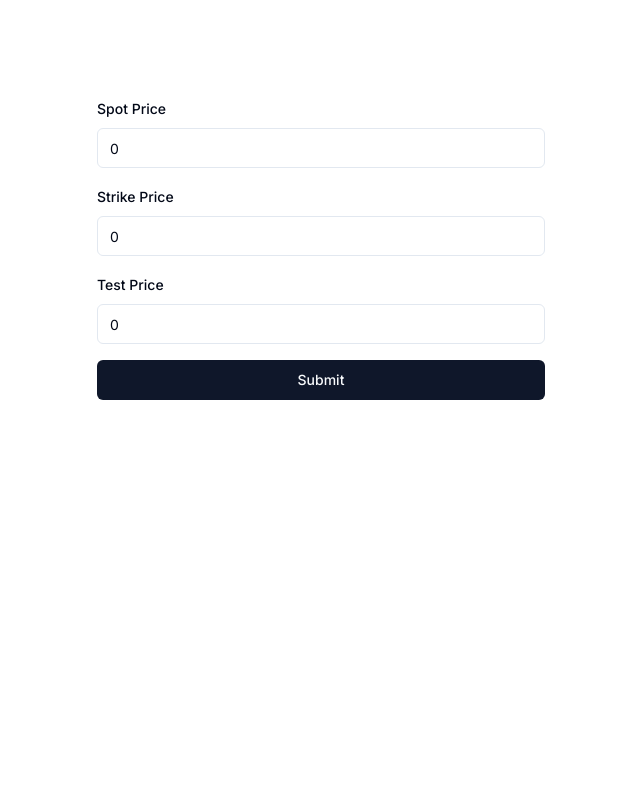
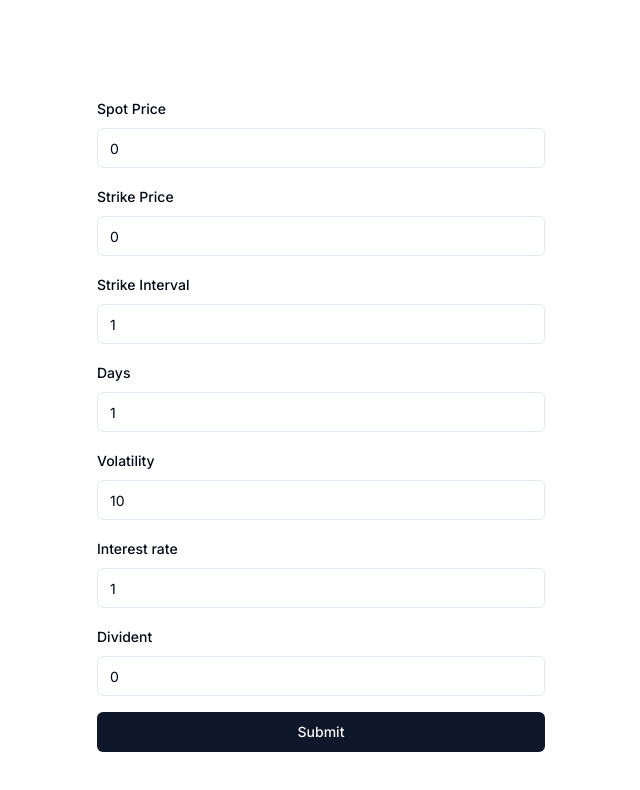
Before and after one commit to JanKomis/optionCalculator, a Next.js app: page /calculator in a window 1280 px wide. Shown: the top 790 px of the page, without its empty margins (319-959 px from the left). Built offline with nearby package versions, Linux system fonts and the light colour scheme.

Commit message:
add all inputs

```diff
--- a/components/calculator/CalculateForm.tsx
+++ b/components/calculator/CalculateForm.tsx
@@ -14,24 +14,61 @@ import { Input } from "@/components/ui/input";
 import { Button } from "@/components/ui/button";
 
 const items = [
-  { name: "spotPrice", label: "Spot Price", schema: z.coerce.number() },
-  { name: "strikePrice", label: "Strike Price", schema: z.coerce.number() },
-  { name: "testPrice", label: "Test Price", schema: z.coerce.number() },
+  {
+    name: "spotPrice",
+    label: "Spot Price",
+    schema: z.coerce.number(),
+    default: 0,
+  },
+  {
+    name: "strikePrice",
+    label: "Strike Price",
+    schema: z.coerce.number(),
+    default: 0,
+  },
+  {
+    name: "strikeInterval",
+    label: "Strike Interval",
+    schema: z.coerce.number(),
+    default: 1,
+  },
+  { name: "days", label: "Days", schema: z.coerce.number(), default: 1,},
+  {
+    name: "volatility",
+    label: "Volatility",
+    schema: z.coerce.number(),
+    default: 10,
+  },
+  {
+    name: "interestRate",
+    label: "Interest rate",
+    schema: z.coerce.number(),
+    default: 1,
+  },
+  {
+    name: "divident",
+    label: "Divident",
+    schema: z.coerce.number(),
+    default: 0,
+  },
 ];
 
-const formSchema = z.object(items.reduce((final, item) => {
-  final[item.name] = item.schema;
+const formSchema = z.object(
+  items.reduce((final, item) => {
+    final[item.name] = item.schema;
+    return final;
+  }, {})
+);
+
+const defaultValues2 = items.reduce((final, item) => {
+  final[item.name] = item.default;
   return final;
-}, {}));
+}, {});
 
 export default function CalculateForm() {
   const form = useForm<z.infer<typeof formSchema>>({
     resolver: zodResolver(formSchema),
-    defaultValues: {
-      spotPrice: 0,
-      strikePrice: 0,
-      testPrice: 0,
-    },
+    defaultValues: { ...defaultValues2 },
   });
 
   const handleSubmit = (values: z.infer<typeof formSchema>) => {
@@ -54,7 +91,7 @@ export default function CalculateForm() {
                 <FormItem>
                   <FormLabel>{item.label}</FormLabel>
                   <FormControl>
-                    <Input placeholder="Spot price" type="number" {...field} />
+                    <Input placeholder={item.label} type="number" {...field} />
                   </FormControl>
                   <FormMessage />
                 </FormItem>
```
